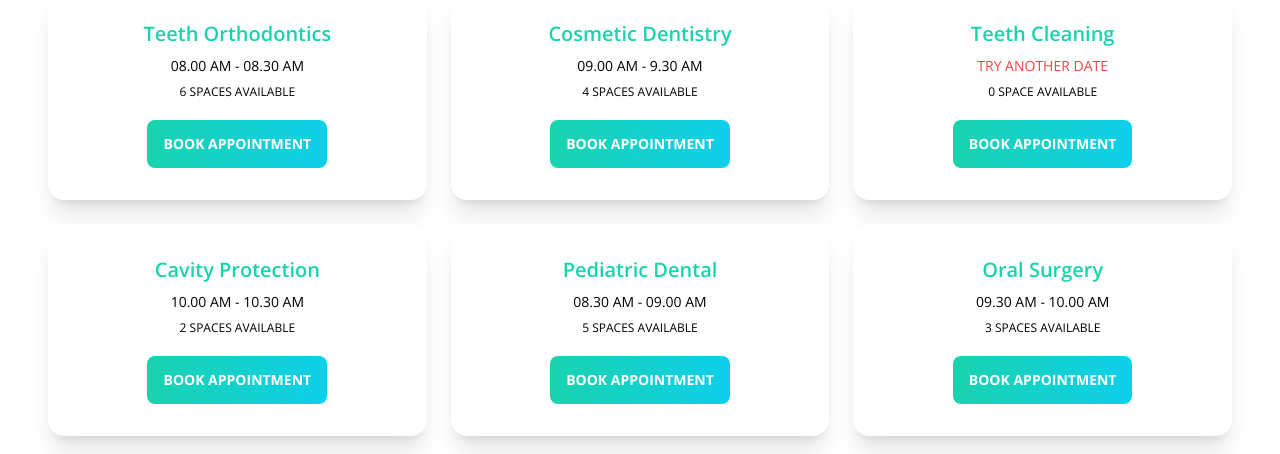
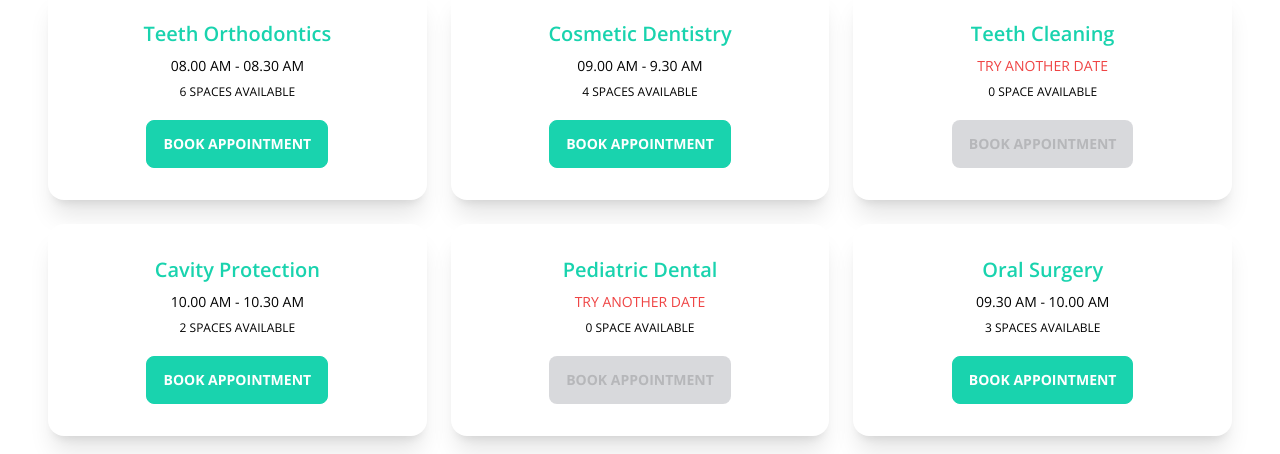
Before and after one commit to Habidhossen/Doctors-Portal-Client, a React (Create React App) app: page /appointment in a window 1280 px wide. Shown: the part 1040-1494 px from the top of the page. Built offline with nearby package versions, Linux system fonts and the light colour scheme.

Commit message:
code added

```diff
--- a/public/services.json
+++ b/public/services.json
@@ -34,13 +34,7 @@
   {
     "_id": 5,
     "name": "Pediatric Dental",
-    "slots": [
-      "08.30 AM - 09.00 AM",
-      "09.00 AM - 9.30 AM",
-      "09.30 AM - 10.00 AM",
-      "10.00 AM - 10.30 AM",
-      "10.30 AM - 11.00 AM"
-    ]
+    "slots": []
   },
   {
     "_id": 6,
--- a/src/pages/Appointment/Appointment.js
+++ b/src/pages/Appointment/Appointment.js
@@ -2,7 +2,6 @@ import React, { useState } from "react";
 import Footer from "../Shared/Footer";
 import AppointmentBanner from "./AppointmentBanner";
 import AvailableAppointment from "./AvailableAppointment";
-import BookingModal from "./BookingModal";
 
 const Appointment = () => {
   const [date, setDate] = useState(new Date());
@@ -11,7 +10,6 @@ const Appointment = () => {
     <div>
       <AppointmentBanner date={date} setDate={setDate} />
       <AvailableAppointment date={date} />
-      <BookingModal />
       <Footer />
     </div>
   );
--- a/src/pages/Appointment/AppointmentCard.js
+++ b/src/pages/Appointment/AppointmentCard.js
@@ -1,5 +1,4 @@
 import React from "react";
-import BookingModal from "./BookingModal";
 
 const AppointmentCard = ({ service }) => {
   const { name, slots } = service;
@@ -18,11 +17,11 @@ const AppointmentCard = ({ service }) => {
         <p className="text-xs font-normal text-black uppercase mb-3">
           {slots.length} {slots.length > 1 ? "spaces" : "space"} available
         </p>
-        {/* <PrimaryBtn for>Book Appointment</PrimaryBtn> */}
         <label
-          onClick={() => BookingModal(service)}
-          for="booking-modal"
-          class=" font-bold text-sm uppercase text-white py-3.5 px-4 rounded-lg bg-gradient-to-r from-secondary to-primary"
+          disabled={slots.length === 0}
+          //   onClick={() => setTreatment(service)}
+          htmlFor="booking-modal"
+          class="btn btn-secondary font-bold uppercase text-white"
         >
           Book Appointment
         </label>
--- a/src/pages/Appointment/AvailableAppointment.js
+++ b/src/pages/Appointment/AvailableAppointment.js
@@ -1,6 +1,7 @@
 import { format } from "date-fns";
 import React, { useEffect, useState } from "react";
 import AppointmentCard from "./AppointmentCard";
+import BookingModal from "./BookingModal";
 
 const AvailableAppointment = ({ date }) => {
   const [services, setServices] = useState([]);
@@ -22,6 +23,7 @@ const AvailableAppointment = ({ date }) => {
           <AppointmentCard key={service._id} service={service} />
         ))}
       </div>
+      <BookingModal date={date} />
     </div>
   );
 };
--- a/src/pages/Appointment/BookingModal.js
+++ b/src/pages/Appointment/BookingModal.js
@@ -1,6 +1,7 @@
+import { format } from "date-fns";
 import React from "react";
 
-const BookingModal = () => {
+const BookingModal = ({ date }) => {
   return (
     <div>
       <input type="checkbox" id="booking-modal" class="modal-toggle" />
@@ -15,7 +16,8 @@ const BookingModal = () => {
           <h3 class="font-bold text-lg">Cavity Protection</h3>
           <form action="">
             <input
-              placeholder="April 30, 2020"
+              value={format(date, "PPP")}
+              disabled
               class="input input-bordered w-full mb-5 mt-10"
             />
             <input
```
